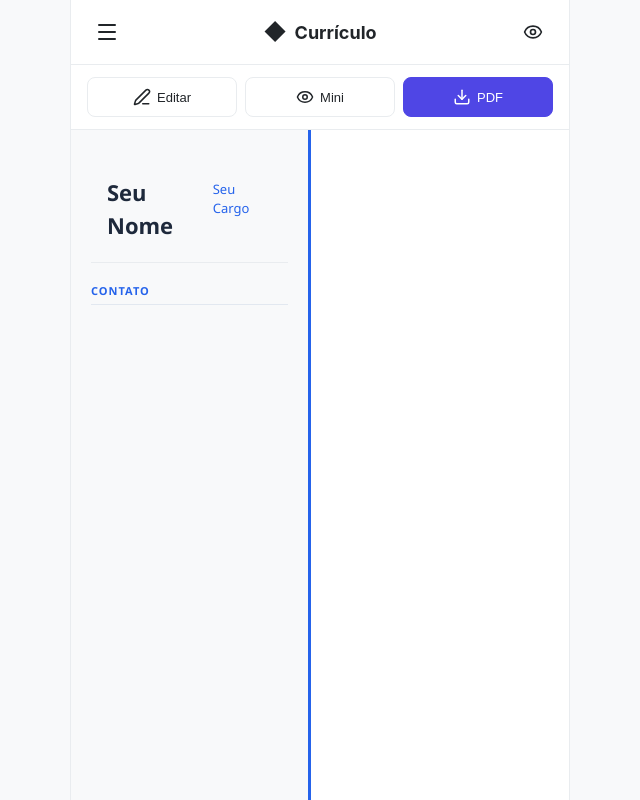
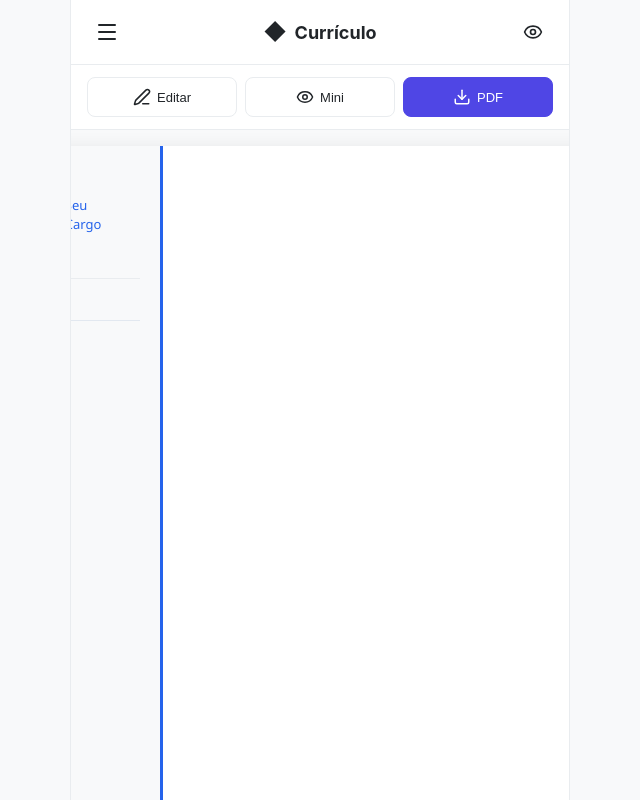
Before and after one commit to caiosobrinho93/criador-curriculo, a React (Vite) app: page / in a window 1280 px wide. Both pictures are taken after a click on the button 852 px from the left and 32 px from the top of the page. Shown: the top 800 px of the page, without its empty margins (320-960 px from the left). Built offline with nearby package versions, Linux system fonts and the light colour scheme.

Commit message:
Fix: Preview mini sem scroll horizontal

```diff
--- a/src/App.css
+++ b/src/App.css
@@ -505,10 +505,12 @@ body {
   padding: 16px;
   display: flex;
   justify-content: center;
+  align-items: flex-start;
 }
 
-.preview-scroll.fullscreen {
+.preview-scroll.mini {
   padding: 0;
+  overflow-x: hidden;
 }
 
 .preview-wrapper {
@@ -520,9 +522,11 @@ body {
   flex-shrink: 0;
 }
 
-.preview-scroll.fullscreen .preview-wrapper {
+.preview-scroll.mini .preview-wrapper {
   width: 100%;
-  min-height: calc(100vh - 120px);
+  min-height: auto;
+  aspect-ratio: 210 / 297;
+  height: calc(100vh - 120px);
   border-radius: 0;
   box-shadow: none;
 }
--- a/src/App.tsx
+++ b/src/App.tsx
@@ -63,7 +63,7 @@ function App() {
   const [currentStep, setCurrentStep] = useState(0);
   const [showPreview, setShowPreview] = useState(false);
   const [menuOpen, setMenuOpen] = useState(false);
-  const [previewMode, setPreviewMode] = useState<'preview' | 'fullscreen'>('fullscreen');
+  const [previewMode, setPreviewMode] = useState<'mini' | 'fullscreen'>('fullscreen');
   const resumeRef = useRef<HTMLDivElement>(null);
 
   const handlePrint = useReactToPrint({
@@ -221,9 +221,9 @@ function App() {
                 <Edit3 size={18} />
                 Editar
               </button>
-              <button className="toolbar-btn" onClick={() => setPreviewMode(previewMode === 'preview' ? 'fullscreen' : 'preview')}>
+              <button className="toolbar-btn" onClick={() => setPreviewMode(previewMode === 'fullscreen' ? 'mini' : 'fullscreen')}>
                 <Eye size={18} />
-                {previewMode === 'preview' ? 'Tela Cheia' : 'Mini'}
+                {previewMode === 'fullscreen' ? 'Mini' : 'Tela Cheia'}
               </button>
               <button className="toolbar-btn primary" onClick={handlePrint}>
                 <Download size={18} />
```
